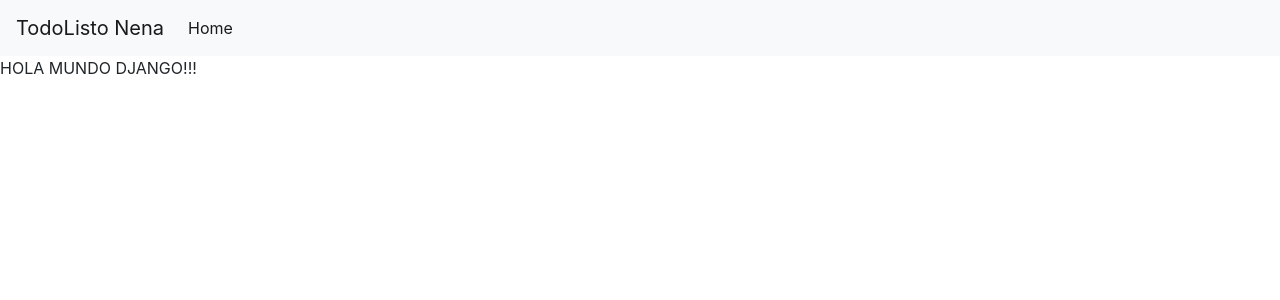
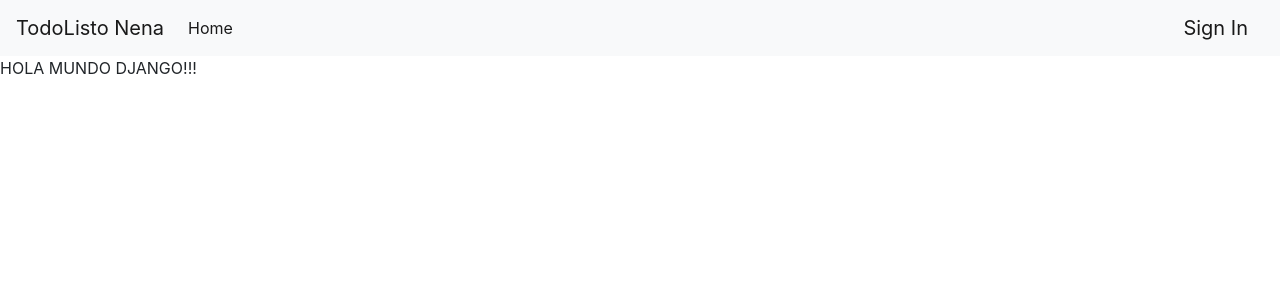
Before and after one commit to scarrascofuentes/todolisto_django, a Django app: page /todolisto/home in a window 1280 px wide. Shown: the top 300 px of the page. Run offline with Django 3.2, Linux system fonts and the light colour scheme; the visitor is signed in with stand-in values (Sample User, id 1); some libraries are stand-ins or nearby versions.

Commit message:
Feat: se añade la opción de registro
esto a través de un elemento del navbar

```diff
--- a/main/templates/base.html
+++ b/main/templates/base.html
@@ -1,11 +1,8 @@
 {% load staticfiles%}
 
 <!DOCTYPE html>
-
 <html>
-
   <head>
-
       <!-- Required meta tags -->
       <meta charset="utf-8">
       <meta name="viewport" content="width=device-width, initial-scale=1, shrink-to-fit=no">
@@ -13,16 +10,11 @@
       <!-- Bootstrap CSS -->
       <link rel="stylesheet" href="https://stackpath.bootstrapcdn.com/bootstrap/4.1.0/css/bootstrap.min.css" integrity="sha384-9gVQ4dYFwwWSjIDZnLEWnxCjeSWFphJiwGPXr1jddIhOegiu1FwO5qRGvFXOdJZ4"
           crossorigin="anonymous">
-
-
     <title>TodoListo bb</title>
   </head>
-
   <body>
-
       <script src="https://stackpath.bootstrapcdn.com/bootstrap/4.1.0/js/bootstrap.min.js" integrity="sha384-uefMccjFJAIv6A+rW+L4AHf99KvxDjWSu1z9VI8SKNVmz4sk7buKt/6v9KI65qnm"
           crossorigin="anonymous"></script>
-
       <nav class="navbar navbar-expand-lg navbar-light bg-light">
           <a class="navbar-brand" href="#">TodoListo Nena</a>
           <ul class="navbar-nav mr-auto">
@@ -31,12 +23,11 @@
                       Home
                       <span class="sr-only">(current)</span>
                   </a>
+
               </li>
           </ul>
+          <a class="navbar-brand" href="{% url 'register' %}">Sign In</a>
       </nav>
-
       {% block content %} {% endblock %}
-
   </body>
-
 </html>
```
Lines whose indentation alone changed are shown as unchanged.
